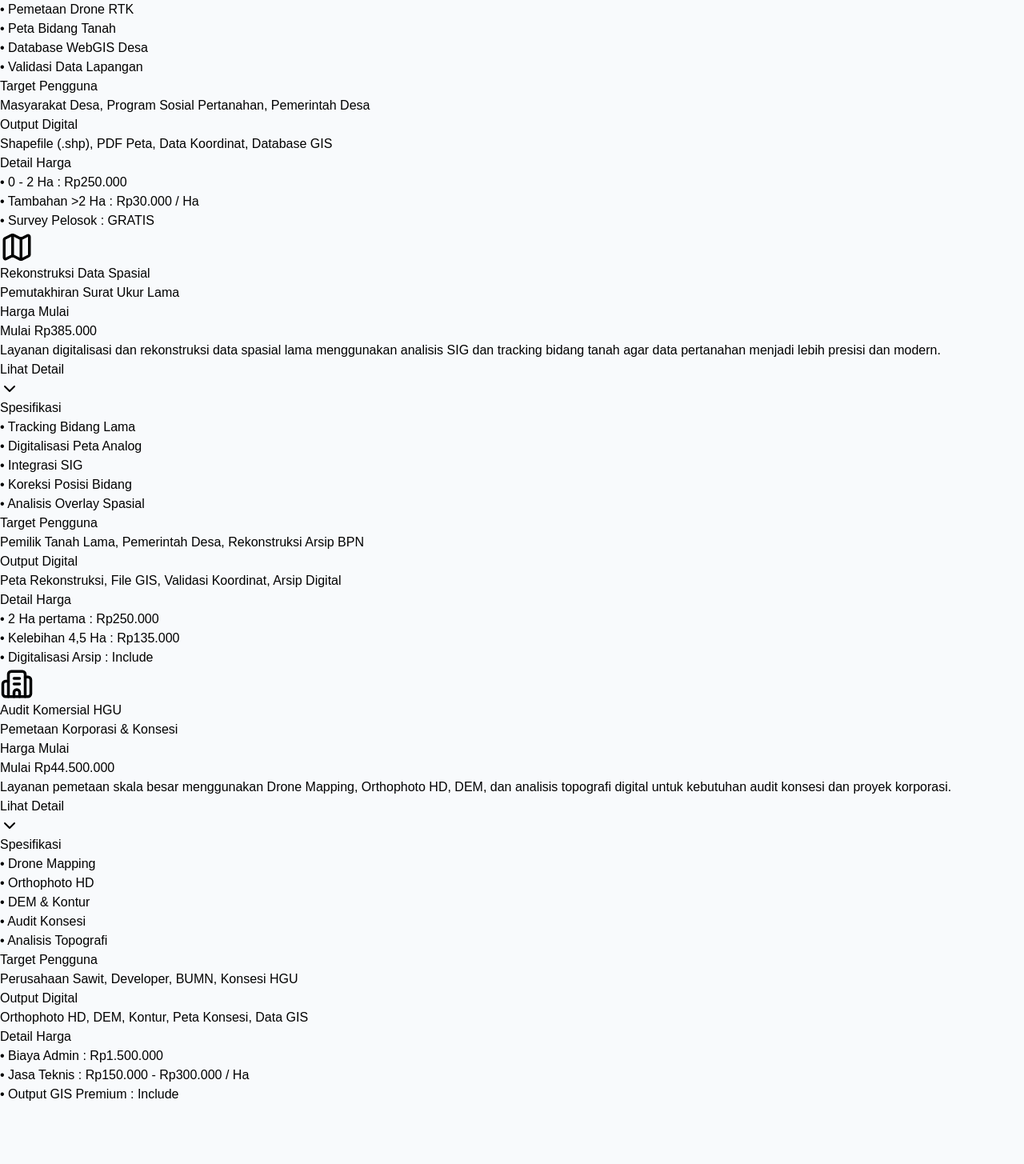
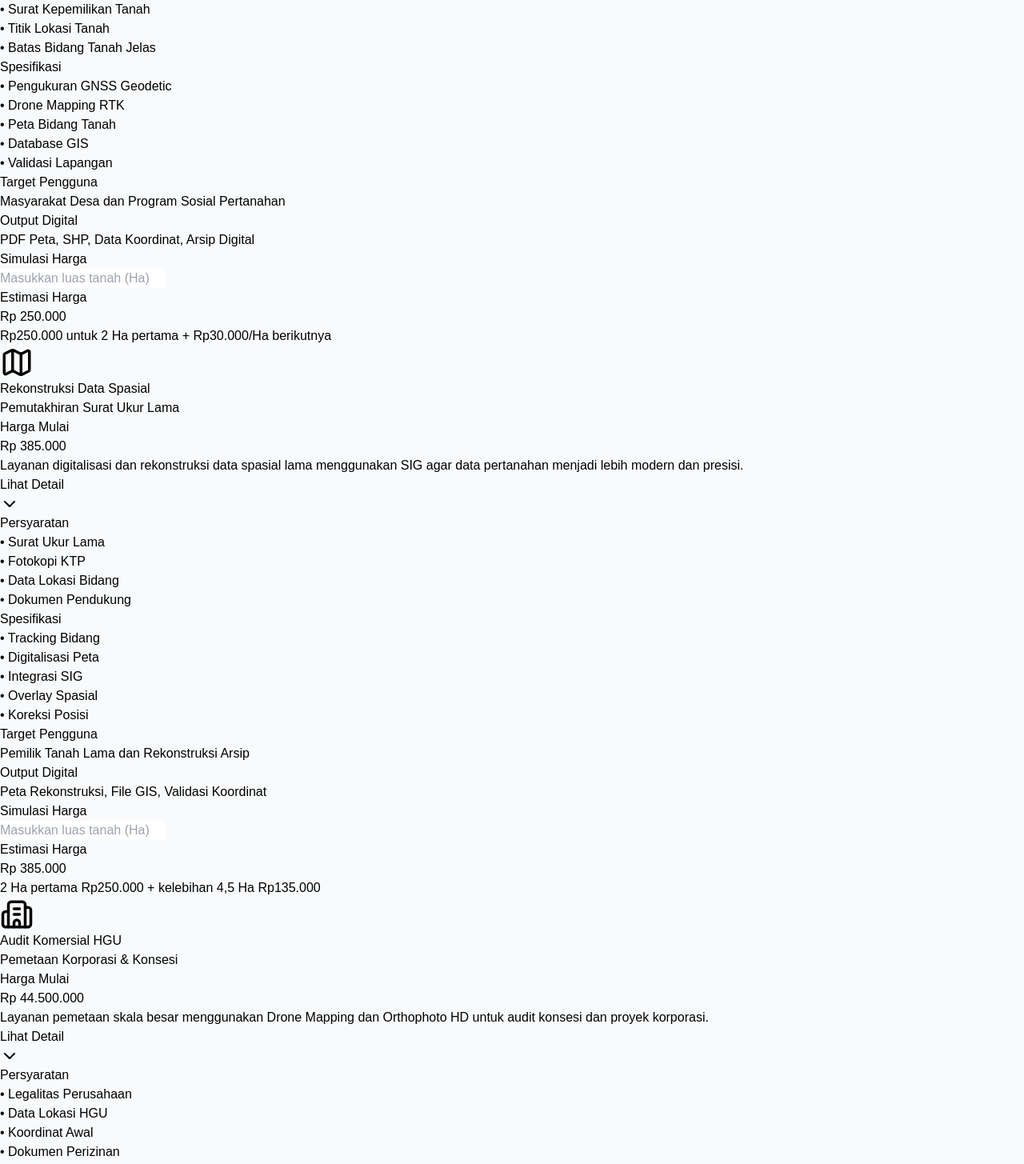
Before and after one commit to ahmadfahrezi074-pixel/geomeasure-plus, a React (Vite) app: page /layanan in a window 1280 px wide. Shown: the part 1680-3135 px from the top of the page at 80% size. Before the commit the page ends 3060 px from the top, so only its background shows below. Built offline with nearby package versions, Linux system fonts and the light colour scheme.

Commit message:
revamp layanan with calculator simulation

```diff
--- a/src/pages/Layanan.jsx
+++ b/src/pages/Layanan.jsx
@@ -11,6 +11,8 @@ export default function Layanan() {
 
   const [openIndex, setOpenIndex] = useState(null);
 
+  const [luasTanah, setLuasTanah] = useState({});
+
   const layanan = [
 
     {
@@ -22,30 +24,34 @@ export default function Layanan() {
 
       color: "from-cyan-500 to-blue-700",
 
-      harga: "Mulai Rp250.000",
+      hargaAwal: 250000,
 
       desc:
-        "Layanan pengukuran dan pemetaan kolektif berbasis teknologi GNSS Geodetic dan Drone RTK untuk membantu masyarakat desa memperoleh legalitas bidang tanah secara lebih cepat, akurat, transparan, dan terjangkau.",
+        "Layanan pengukuran dan pemetaan kolektif berbasis GNSS Geodetic dan Drone RTK untuk membantu masyarakat memperoleh legalitas bidang tanah secara lebih cepat, akurat, transparan, dan terjangkau.",
+
+      persyaratan: [
+        "Fotokopi KTP",
+        "Surat Kepemilikan Tanah",
+        "Titik Lokasi Tanah",
+        "Batas Bidang Tanah Jelas",
+      ],
 
       spesifikasi: [
         "Pengukuran GNSS Geodetic",
-        "Pemetaan Drone RTK",
+        "Drone Mapping RTK",
         "Peta Bidang Tanah",
-        "Database WebGIS Desa",
-        "Validasi Data Lapangan",
+        "Database GIS",
+        "Validasi Lapangan",
       ],
 
       target:
-        "Masyarakat Desa, Program Sosial Pertanahan, Pemerintah Desa",
+        "Masyarakat Desa dan Program Sosial Pertanahan",
 
       output:
-        "Shapefile (.shp), PDF Peta, Data Koordinat, Database GIS",
+        "PDF Peta, SHP, Data Koordinat, Arsip Digital",
 
-      hargaDetail: [
-        "0 - 2 Ha : Rp250.000",
-        "Tambahan >2 Ha : Rp30.000 / Ha",
-        "Survey Pelosok : GRATIS",
-      ],
+      simulasi:
+        "Rp250.000 untuk 2 Ha pertama + Rp30.000/Ha berikutnya",
     },
 
     {
@@ -57,30 +63,34 @@ export default function Layanan() {
 
       color: "from-green-500 to-emerald-700",
 
-      harga: "Mulai Rp385.000",
+      hargaAwal: 385000,
 
       desc:
-        "Layanan digitalisasi dan rekonstruksi data spasial lama menggunakan analisis SIG dan tracking bidang tanah agar data pertanahan menjadi lebih presisi dan modern.",
+        "Layanan digitalisasi dan rekonstruksi data spasial lama menggunakan SIG agar data pertanahan menjadi lebih modern dan presisi.",
+
+      persyaratan: [
+        "Surat Ukur Lama",
+        "Fotokopi KTP",
+        "Data Lokasi Bidang",
+        "Dokumen Pendukung",
+      ],
 
       spesifikasi: [
-        "Tracking Bidang Lama",
-        "Digitalisasi Peta Analog",
+        "Tracking Bidang",
+        "Digitalisasi Peta",
         "Integrasi SIG",
-        "Koreksi Posisi Bidang",
-        "Analisis Overlay Spasial",
+        "Overlay Spasial",
+        "Koreksi Posisi",
       ],
 
       target:
-        "Pemilik Tanah Lama, Pemerintah Desa, Rekonstruksi Arsip BPN",
+        "Pemilik Tanah Lama dan Rekonstruksi Arsip",
 
       output:
-        "Peta Rekonstruksi, File GIS, Validasi Koordinat, Arsip Digital",
+        "Peta Rekonstruksi, File GIS, Validasi Koordinat",
 
-      hargaDetail: [
-        "2 Ha pertama : Rp250.000",
-        "Kelebihan 4,5 Ha : Rp135.000",
-        "Digitalisasi Arsip : Include",
-      ],
+      simulasi:
+        "2 Ha pertama Rp250.000 + kelebihan 4,5 Ha Rp135.000",
     },
 
     {
@@ -92,30 +102,34 @@ export default function Layanan() {
 
       color: "from-orange-500 to-red-700",
 
-      harga: "Mulai Rp44.500.000",
+      hargaAwal: 44500000,
 
       desc:
-        "Layanan pemetaan skala besar menggunakan Drone Mapping, Orthophoto HD, DEM, dan analisis topografi digital untuk kebutuhan audit konsesi dan proyek korporasi.",
+        "Layanan pemetaan skala besar menggunakan Drone Mapping dan Orthophoto HD untuk audit konsesi dan proyek korporasi.",
+
+      persyaratan: [
+        "Legalitas Perusahaan",
+        "Data Lokasi HGU",
+        "Koordinat Awal",
+        "Dokumen Perizinan",
+      ],
 
       spesifikasi: [
         "Drone Mapping",
         "Orthophoto HD",
         "DEM & Kontur",
+        "Analisis Topografi",
         "Audit Konsesi",
-        "Analisis Topografi",
       ],
 
       target:
-        "Perusahaan Sawit, Developer, BUMN, Konsesi HGU",
+        "Perusahaan Sawit, Developer, BUMN",
 
       output:
-        "Orthophoto HD, DEM, Kontur, Peta Konsesi, Data GIS",
+        "Orthophoto HD, DEM, Kontur, Data GIS",
 
-      hargaDetail: [
-        "Biaya Admin : Rp1.500.000",
-        "Jasa Teknis : Rp150.000 - Rp300.000 / Ha",
-        "Output GIS Premium : Include",
-      ],
+      simulasi:
+        "Rp150.000 - Rp300.000 / Ha + biaya administrasi",
     },
 
   ];
@@ -179,7 +193,7 @@ export default function Layanan() {
                 </p>
 
                 <h1 className="text-4xl font-black">
-                  {item.harga}
+                  Rp {item.hargaAwal.toLocaleString("id-ID")}
                 </h1>
 
               </div>
@@ -223,11 +237,37 @@ export default function Layanan() {
                 className={`overflow-hidden transition-all duration-700 ease-in-out
 
                 ${openIndex === index
-                    ? "max-h-[2500px] opacity-100 mt-10"
+                    ? "max-h-[4000px] opacity-100 mt-10"
                     : "max-h-0 opacity-0"
                   }
                 `}
               >
+
+                {/* PERSYARATAN */}
+                <div className="mb-10">
+
+                  <h2 className="text-cyan-400 text-2xl font-bold mb-5">
+                    Persyaratan
+                  </h2>
+
+                  <div className="space-y-4">
+
+                    {item.persyaratan.map((syarat, i) => (
+
+                      <div
+                        key={i}
+                        className="bg-white/5 border border-white/10 rounded-2xl px-5 py-4 text-slate-300"
+                      >
+
+                        • {syarat}
+
+                      </div>
+
+                    ))}
+
+                  </div>
+
+                </div>
 
                 {/* SPESIFIKASI */}
                 <div className="mb-10">
@@ -285,27 +325,50 @@ export default function Layanan() {
 
                 </div>
 
-                {/* HARGA */}
-                <div>
+                {/* SIMULASI HARGA */}
+                <div className="mb-10">
 
                   <h2 className="text-cyan-400 text-2xl font-bold mb-5">
-                    Detail Harga
+                    Simulasi Harga
                   </h2>
 
-                  <div className="space-y-4">
+                  <div className="bg-white/5 border border-white/10 rounded-3xl p-6">
 
-                    {item.hargaDetail.map((harga, i) => (
+                    <input
+                      type="number"
+                      placeholder="Masukkan luas tanah (Ha)"
+                      value={luasTanah[index] || ""}
+                      onChange={(e) =>
+                        setLuasTanah({
+                          ...luasTanah,
+                          [index]: e.target.value,
+                        })
+                      }
+                      className="w-full bg-slate-900 border border-white/10 rounded-2xl px-5 py-4 text-white outline-none mb-6"
+                    />
 
-                      <div
-                        key={i}
-                        className="bg-cyan-500/10 border border-cyan-400/20 rounded-2xl px-5 py-4 text-slate-200"
-                      >
+                    <div className="bg-cyan-500/10 border border-cyan-400/20 rounded-2xl p-5">
 
-                        • {harga}
+                      <p className="text-slate-300 mb-2">
+                        Estimasi Harga
+                      </p>
 
-                      </div>
+                      <h1 className="text-4xl font-black text-cyan-400">
 
-                    ))}
+                        Rp{" "}
+
+                        {(
+                          item.hargaAwal *
+                          (Number(luasTanah[index]) || 1)
+                        ).toLocaleString("id-ID")}
+
+                      </h1>
+
+                    </div>
+
+                    <p className="text-slate-500 text-sm mt-4">
+                      {item.simulasi}
+                    </p>
 
                   </div>
 
```
